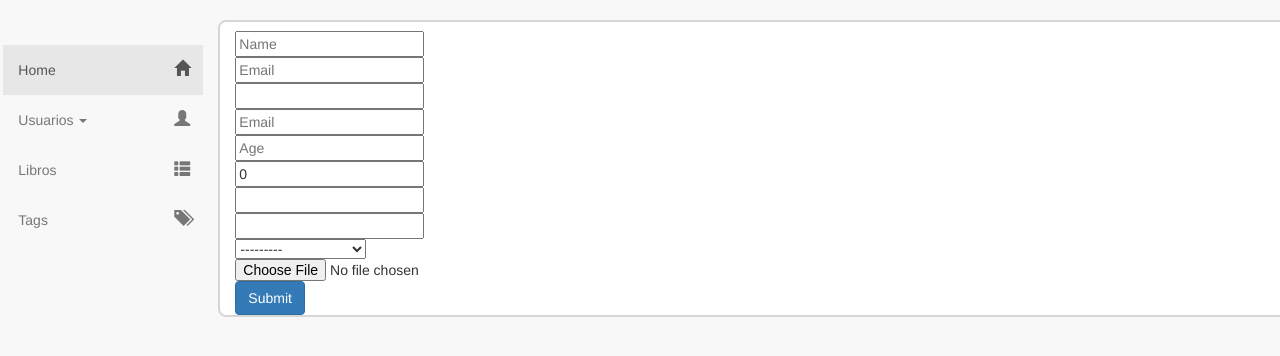
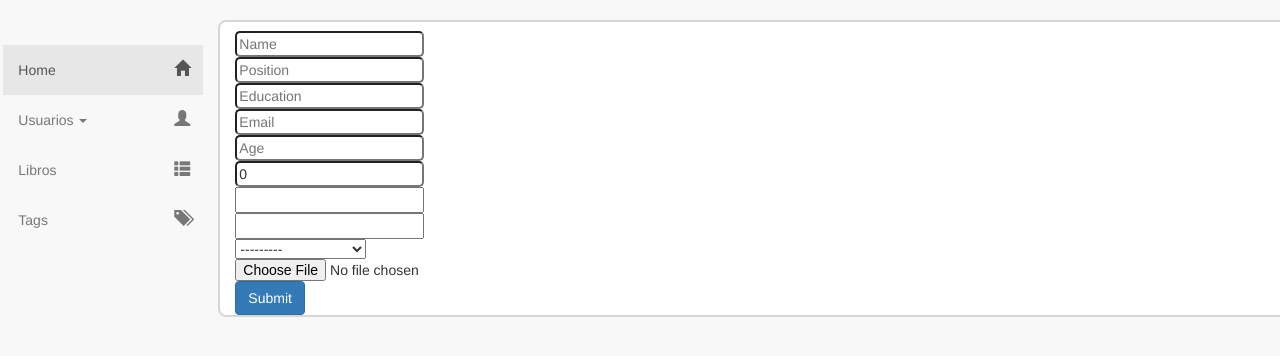
Before and after one commit to phumva12345/PunchTheClock, a Django app: page /basic_app/create/ in a window 1280 px wide; the page is wider, and only the part inside the window is pictured. Shown: the part 75-431 px from the top of that part. Run offline with Django 3.2, Linux system fonts and the light colour scheme; data comes from the database, SQL or seed files in the repository; both versions use the stored data as it was after the commit; some libraries are stand-ins or nearby versions.

Commit message:
may27dfd

```diff
--- a/advcbv2/basic_app/forms.py
+++ b/advcbv2/basic_app/forms.py
@@ -9,7 +9,12 @@
         fields = ("name","education","position","email","age","salary","telephone","loginatten","depname","profile_picture")
         widgets = {
             'name': forms.TextInput(attrs={'class': 'textinputclass','placeholder': 'Name' }),
-            'education': forms.TextInput(attrs={'class': 'textinputclass','placeholder': 'Email' }),
-            'age': forms.TextInput(attrs={'class': 'textinputclass','placeholder': 'Age' }),
-            'email': forms.TextInput(attrs={'class': 'textinputclass','placeholder': 'Email' }),
+            'age': forms.NumberInput(attrs={'class': 'textinputclass','placeholder': 'Age' }),
+            'email': forms.EmailInput(attrs={'class': 'textinputclass','placeholder': 'Email' }),
+            'education': forms.TextInput(attrs={'class': 'textinputclass','placeholder': 'Position' }),
+            'salary': forms.NumberInput(attrs={'class': 'textinputclass','placeholder': 'Salary' }),
+            'position': forms.TextInput(attrs={'class': 'textinputclass','placeholder': 'Education' }),
+            'profile_picture': forms.FileInput(attrs={'class': 'fileinputclass' }),
+
+
         }
--- a/advcbv2/basic_app/models.py
+++ b/advcbv2/basic_app/models.py
@@ -46,6 +46,8 @@
     employee = models.ForeignKey(Employee, related_name='employees')
     attendance_pic = models.ImageField(upload_to='attendance_pics',null = True)
 
+
+
     def __str__(self):
         return self.employee.name
     def get_absolute_url(self):
--- a/advcbv2/basic_app/views.py
+++ b/advcbv2/basic_app/views.py
@@ -234,7 +234,7 @@
 
     def post(self,request):
         now = timezone.now()
-        serializer = AttendanceSerializer(data=request.data,files=request.FILES)
+        serializer = AttendanceSerializer(data=request.data)
         serializer.is_valid(raise_exception=True)
         if serializer.is_valid():
             serializer.save(time=now)
@@ -244,6 +244,7 @@
             return Response("Success", status=status.HTTP_201_CREATED)
             # return Response(AttendanceSerializer(obj).data, status=status.HTTP_201_CREATED)
         return Response(serializer.errors, status=status.HTTP_400_BAD_REQUEST)
+
 class CBView(View):
     def get(self,request):
         return HttpResponse('Class Based Views are Cool!')
--- a/advcbv2/static/css/mystyle.css
+++ b/advcbv2/static/css/mystyle.css
@@ -191,7 +191,7 @@
 
 
 .textinputclass{
-
+  border-radius: 5px;
 }
 
 .bgjumbotron {
```
Also changed, not shown: advcbv2/db.sqlite3.
